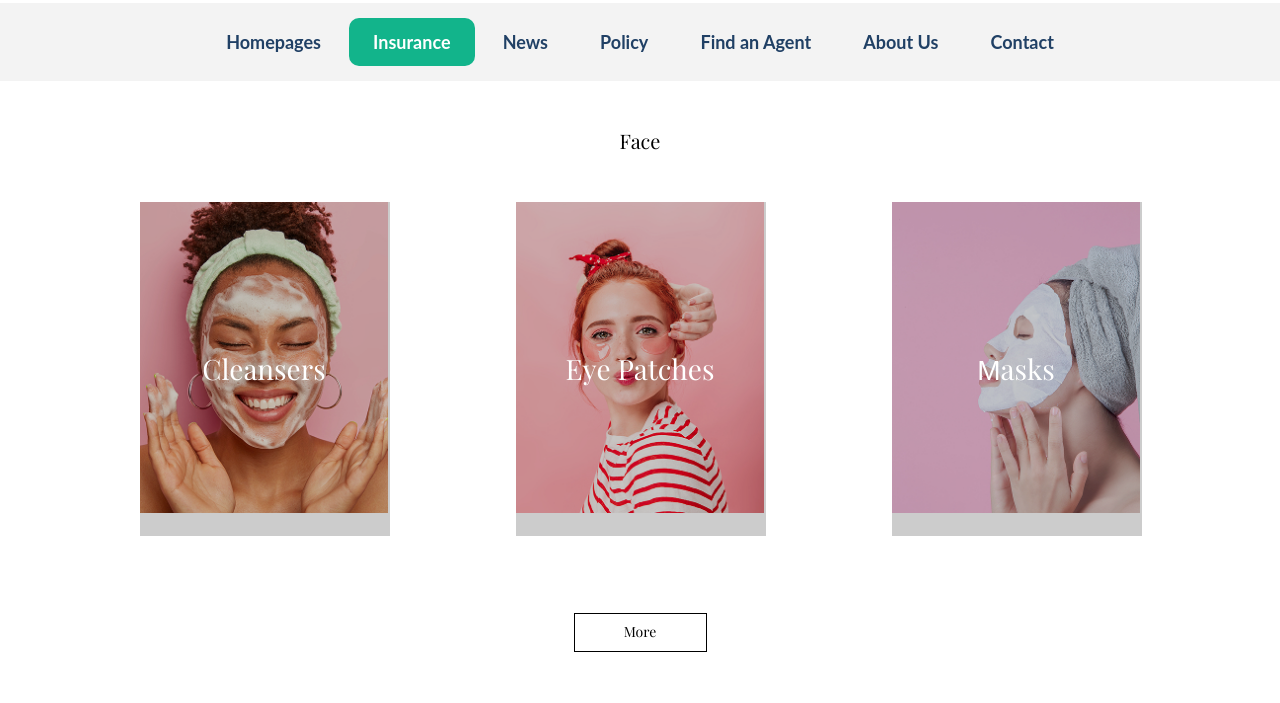
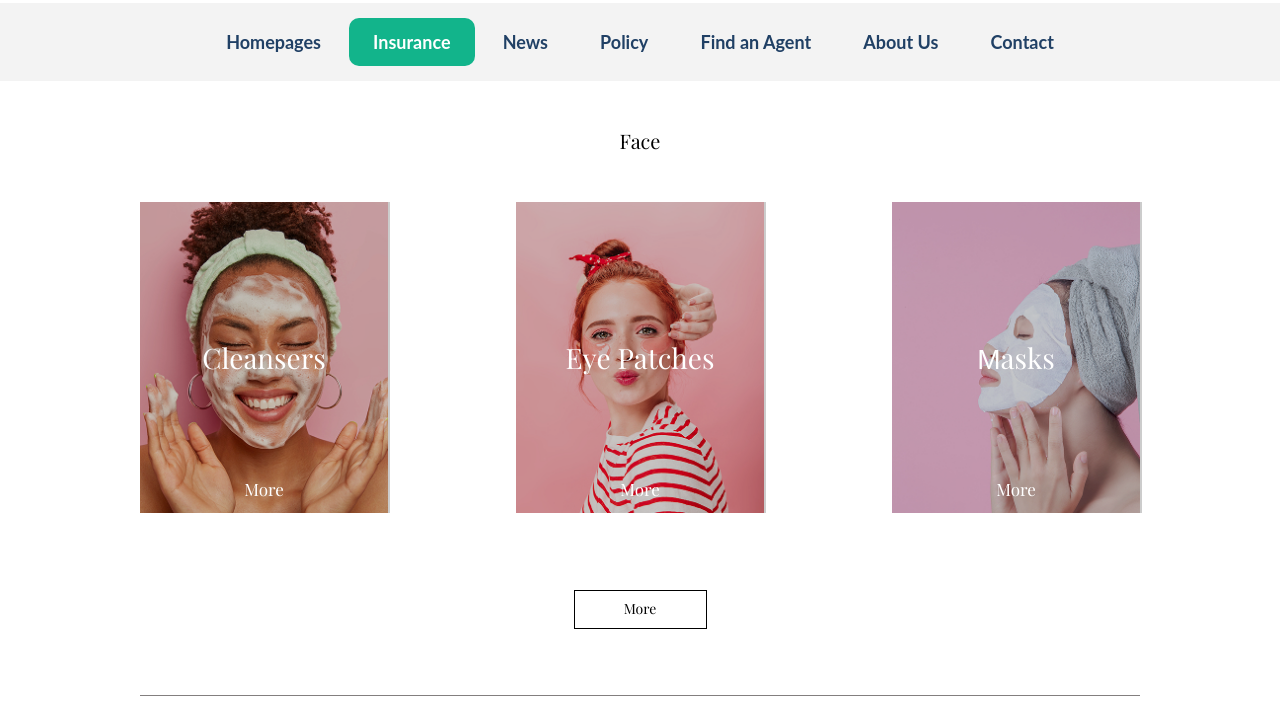
Before and after one commit to Bolya4ko/homework_10, a plain HTML site: page index.html in a window 1280 px wide. Shown: the part 97-800 px from the top of the page. Drawn offline with nearby package versions, Linux system fonts and the light colour scheme.

Commit message:
next commit

```diff
--- a/css/style.css
+++ b/css/style.css
@@ -301,7 +301,7 @@ body {
 	box-shadow: 10px 15px 15px rgba(0, 0, 0, 0.4);
 }
 
-.face-block__link {
+.face-block__text {
 	position: absolute;
 	left: 0;
 	right: 0;
```
